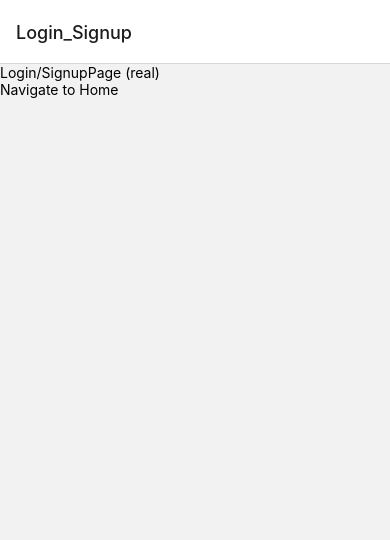
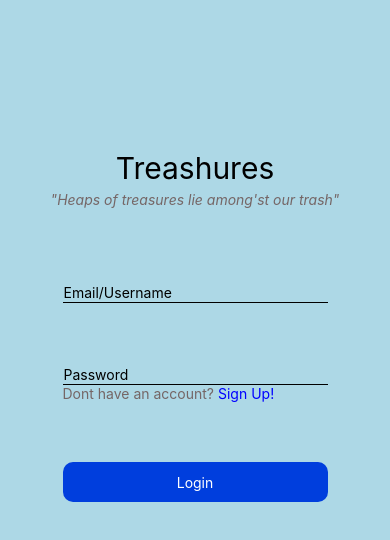
Before and after one commit to Alkali-1234/Treashure, a React Native app: screen /Login_Signup in a window 390 px wide. Shown: the top 540 px of the page. Built offline with nearby package versions, Linux system fonts and the light colour scheme.

Commit message:
Added Login and Signup page, missing: Login/Signup button functionality, input functionality, background image

```diff
--- a/screens/Login_Signup.js
+++ b/screens/Login_Signup.js
@@ -1,27 +1,85 @@
-import React from 'react'
-import {View, Text, StyleSheet, TouchableOpacity} from 'react-native';
+import React, { useEffect, useState } from 'react'
+import {View, Text, StyleSheet, TouchableOpacity, TextInput} from 'react-native';
 
 function Login_Signup( {navigation} ) {
 
-    const navigateToHome = ()=>{
-        navigation.navigate("Home");
-    }
+    const [signUp, toggleSignUp] = useState(false);
 
-  return (
-    <View>
-        <Text>Login/SignupPage (real)</Text>
-        <TouchableOpacity onPress={navigateToHome}>
-            <Text>Navigate to Home</Text>
-        </TouchableOpacity>
-    </View>
-  )
+    useEffect(() => {
+        navigation.setOptions({headerShown: false})
+    })
+
+    return (
+        signUp? (
+            <View style={styles.container}>
+                <View style={styles.mainTitleContainer}>
+                    <Text style={{fontSize: 30, marginBottom: 5}}>Treashures</Text>
+                    <Text style={{color: '#756666', fontStyle: 'italic'}}>"Heaps of treasures lie among'st our trash"</Text>
+                </View>
+                <View style={{marginTop: 75}}>
+                    <TextInput style={styles.input} placeholder="Username" />
+                    <TextInput style={styles.input} placeholder="Email" />
+                    <TextInput style={styles.input} placeholder="Password" secureTextEntry={true} />
+                    <TextInput style={styles.input} placeholder="Retype Password" secureTextEntry={true} />
+                    <View style={{flexDirection: 'row'}}>
+                        <Text style={{color: '#756666'}}>Already have an account? </Text>
+                        <TouchableOpacity onPress={() => toggleSignUp(!signUp)}><Text style={{color: 'blue'}}>Log In</Text></TouchableOpacity>
+                    </View>
+                </View>
+                <TouchableOpacity style={styles.button}>
+                    <Text style={{color:'white'}}>Sign Up</Text>
+                </TouchableOpacity>
+            </View>
+        ):(
+            <View style={styles.container}>
+                <View style={styles.mainTitleContainer}>
+                    <Text style={{fontSize: 30, marginBottom: 5}}>Treashures</Text>
+                    <Text style={{color: '#756666', fontStyle: 'italic'}}>"Heaps of treasures lie among'st our trash"</Text>
+                </View>
+                <View style={{marginTop: 75}}>
+                    <TextInput style={styles.input} placeholder="Email/Username" />
+                    <TextInput style={[styles.input, {marginTop:62}]} placeholder="Password" secureTextEntry={true} />
+                    <View style={{flexDirection: 'row'}}>
+                        <Text style={{color: '#756666'}}>Dont have an account? </Text>
+                        <TouchableOpacity onPress={() => toggleSignUp(!signUp)}><Text style={{color: 'blue'}}>Sign Up!</Text></TouchableOpacity>
+                    </View>
+
+                </View>
+                <TouchableOpacity style={styles.button}>
+                    <Text style={{color:'white'}}>Login</Text>
+                </TouchableOpacity>
+            </View>
+        )
+
+
+    )
 }
 
 const styles = StyleSheet.create({
     container: {
         flex: 1,
+        alignItems: 'center',
+        backgroundColor: 'lightblue'
+    },
+    mainTitleContainer: {
+        alignItems: 'center',
+        marginTop: 150
+    },
+    input: {
+        borderBottomColor: 'black',
+        borderBottomWidth: 1,
+        padding: 1,
+        width: 265
+    },
+    button: {
+        height: 40,
+        width: 265,
+        backgroundColor: "#003EDD",
         justifyContent: 'center',
-    },
+        alignItems: 'center',
+        borderRadius: 10,
+        marginTop: 60
+    }
 })
 
 export default Login_Signup;
```
